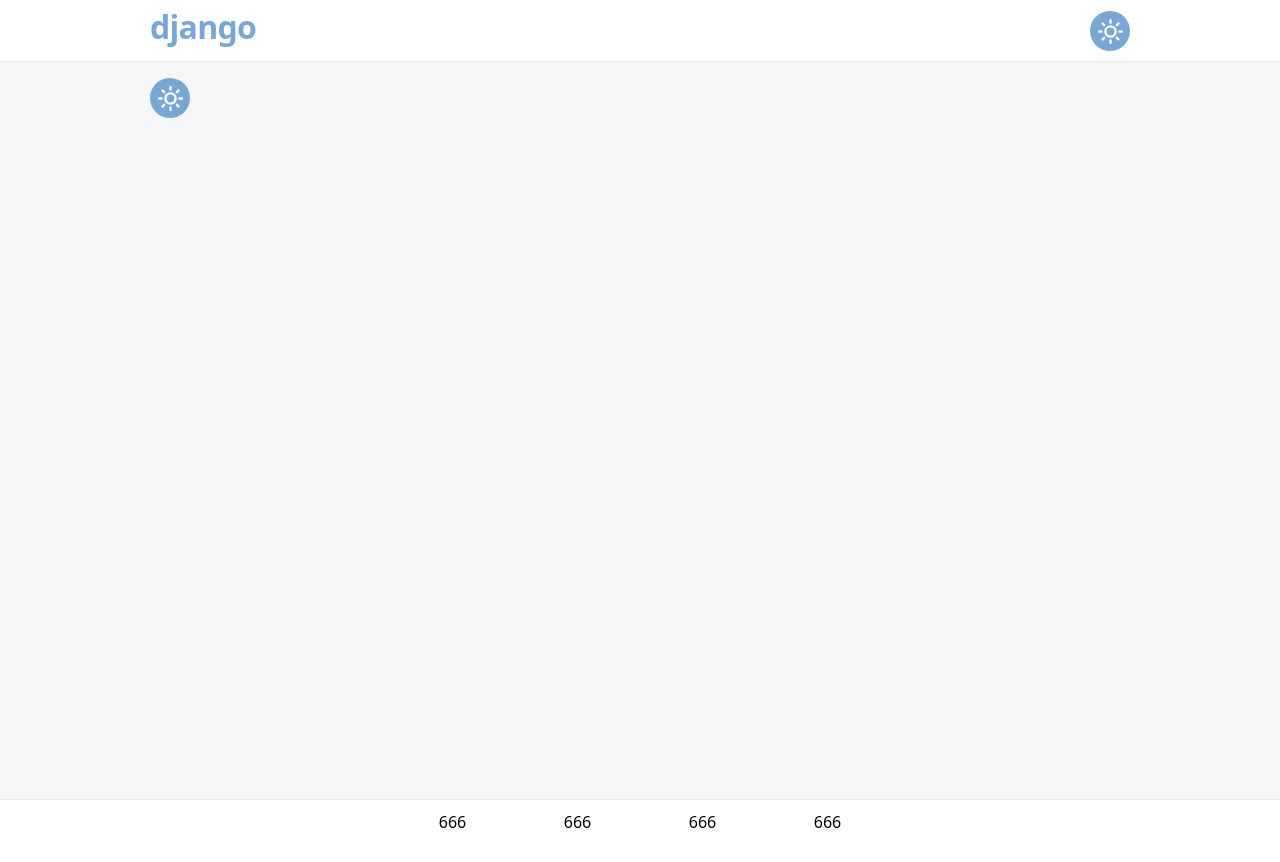
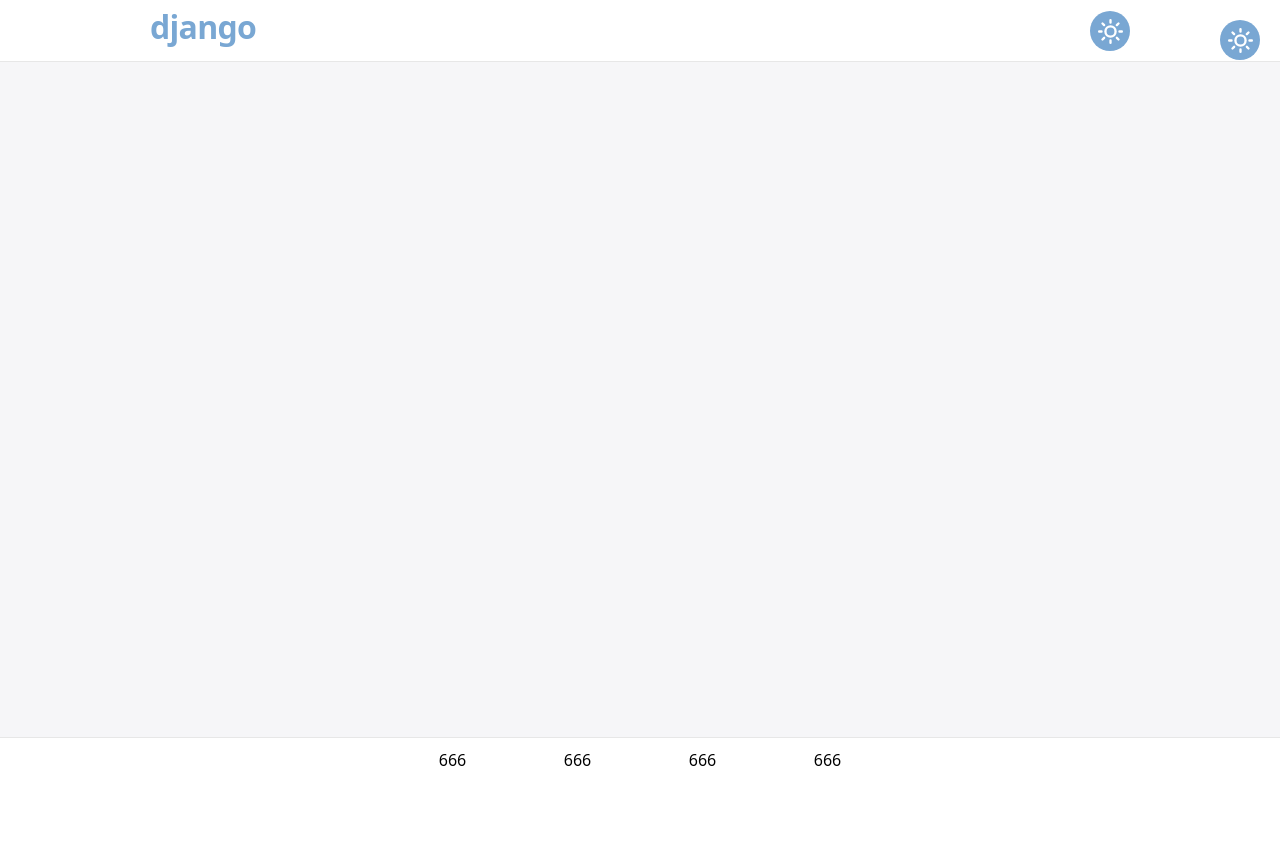
Before and after one commit to pdvkpchtt/ReactJS_Django_Frontend, a React (Create React App) app: page / in a window 1280 px wide. After the commit the page ends 800 px from the top, so only its background shows below. Built offline with nearby package versions, Linux system fonts and the light colour scheme.

Commit message:
small fixes

```diff
--- a/src/App.js
+++ b/src/App.js
@@ -10,7 +10,9 @@ function App() {
     <div className="bg-[#f6f6f8] dark:bg-[#141414] transition duration-[250ms]">
       <Header />
       <Layout>
-        <ThemeHandler />
+        <div className="[@media(hover)]:hidden fixed top-[20px] right-[20px]">
+          <ThemeHandler />
+        </div>
       </Layout>
       <BottomNav />
     </div>
--- a/src/components/BottomNav.js
+++ b/src/components/BottomNav.js
@@ -1,6 +1,6 @@
 const BottomNav = () => {
   return (
-    <div className="bg-white dark:bg-[#212122] transition duration-[250ms] h-[63px] border-t-[0.7px] border-t-[#e7e7e7] dark:border-t-[#282828] [@media(hover)]:hidden z-10 w-full pt-[10px] pb-[20px]">
+    <div className="fixed bottom-0 bg-white dark:bg-[#212122] transition duration-[250ms] h-[63px] border-t-[0.7px] border-t-[#e7e7e7] dark:border-t-[#282828] [@media(hover)]:hidden z-10 w-full pt-[10px] pb-[20px]">
       <div className="mx-auto w-full max-w-[500px] grid grid-cols-4">
         <div className="flex cursor-pointer flex-col items-center gap-[1px] text-center">
           666
--- a/src/components/Layout.js
+++ b/src/components/Layout.js
@@ -1,11 +1,10 @@
 const Layout = ({ children }) => {
   return (
     <div
-      className=" h-[calc(100vh-63px)]
+      className="h-[calc(100vh-63px)]
         flex flex-col justify-start
         max-w-[1012px] [@media(pointer:coarse)]:max-w-[500px] mx-auto
-        py-[16px] [@media(pointer:coarse)]:py-[12px]
-        px-[16px] [@media(pointer:coarse)]:px-[12px]
+        p-[16px] [@media(pointer:coarse)]:p-[12px]
         items-start [@media(pointer:coarse)]:items-center
     "
     >
```
